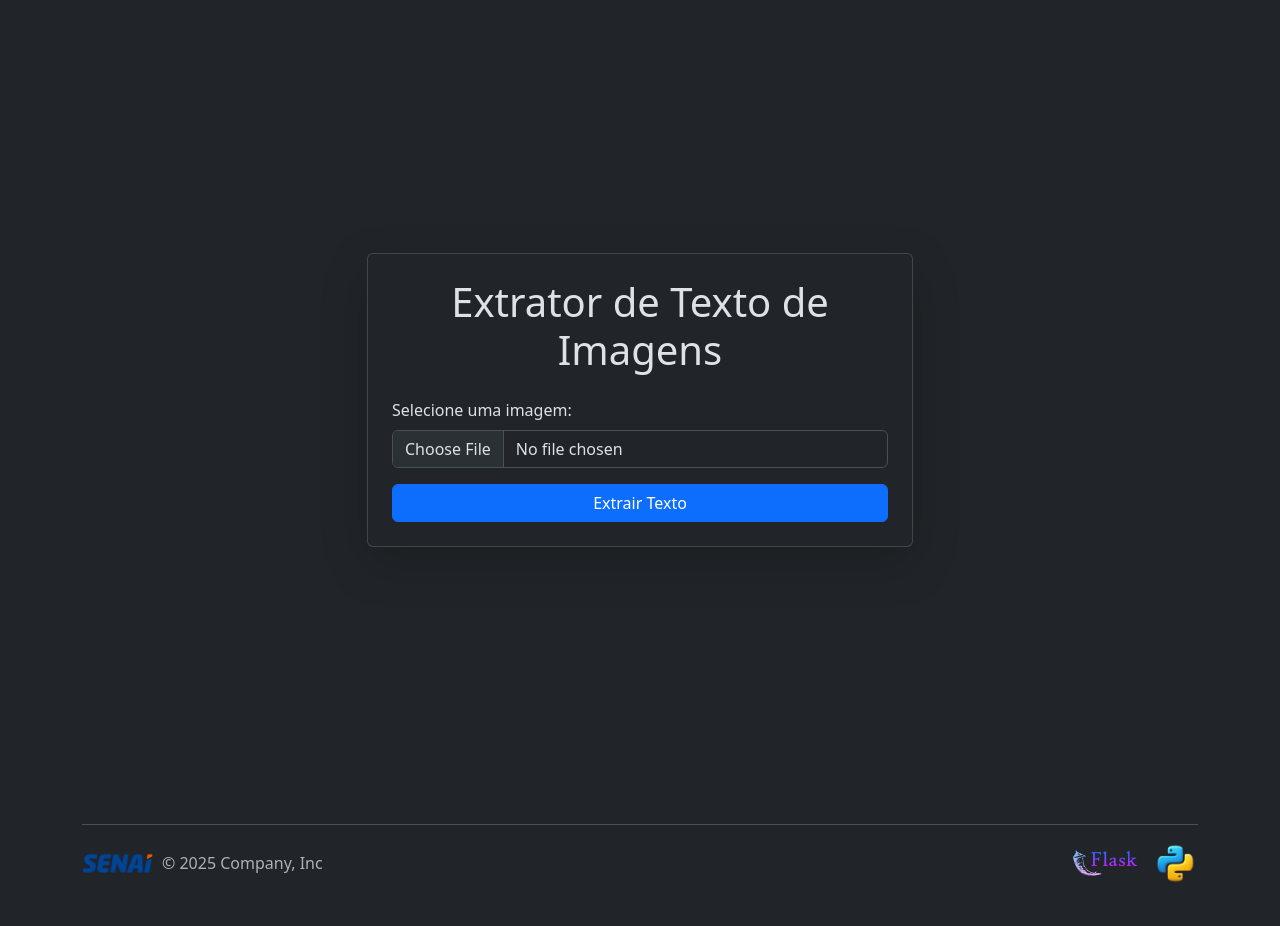
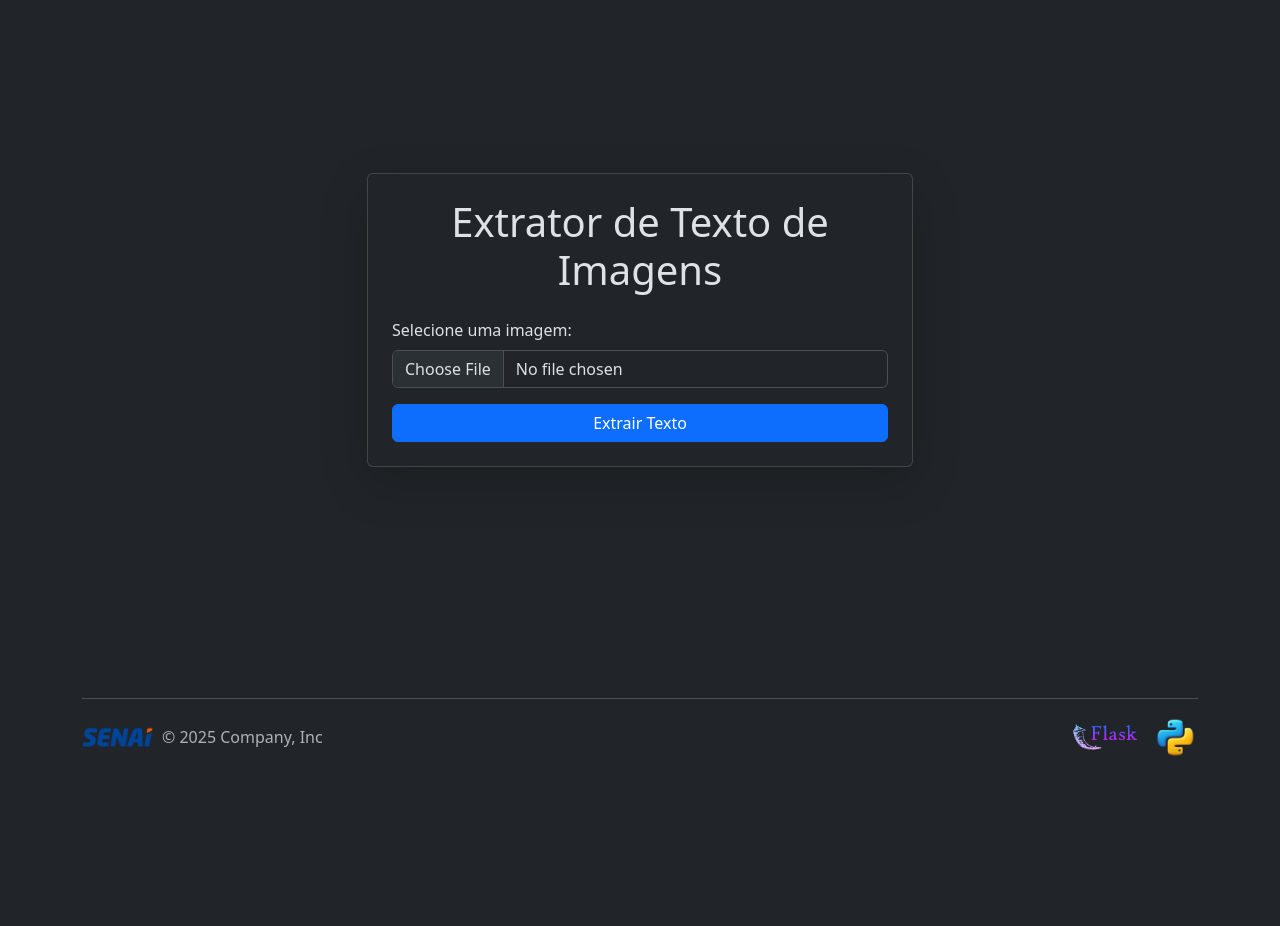
Before and after one commit to alexmachadoribeiro/extracao_texto_app, a Flask app: page / in a window 1280 px wide. After the commit the page ends 756 px from the top, so only its background shows below. Run offline with Flask 3, Linux system fonts and the light colour scheme.

Commit message:
Corrigido: agora o footer aparece dentro da página sem a barra de rolagem.

```diff
--- a/static/css/estilos.css
+++ b/static/css/estilos.css
@@ -19,3 +19,7 @@ footer {
     padding: 20px 0;
     text-align: center;
 }
+
+.min-vh-content {
+    min-height: 80vh;
+}
--- a/templates/base.html
+++ b/templates/base.html
@@ -6,8 +6,8 @@
         <meta name="viewport" content="width=device-width, initial-scale=1">
         <title>{% block title %}{% endblock %}</title>
         <link href="https://cdn.jsdelivr.net/npm/bootstrap@5.3.8/dist/css/bootstrap.min.css" rel="stylesheet" integrity="sha384-sRIl4kxILFvY47J16cr9ZwB07vP4J8+LH7qKQnuqkuIAvNWLzeN8tE5YBujZqJLB" crossorigin="anonymous">
+        <link rel="stylesheet" href="{{ url_for('static', filename='css/estilos.css') }}">
         <link rel="icon" type="image/png" href="{{ url_for('static', filename='images/ocr.png') }}">
-        <link rel="stylesheet" href="{{ url_for('static', filename='css/estilos.css') }}">
     </head>
 
     <body class="bg-dark" data-bs-theme="dark">
--- a/templates/editar_texto.html
+++ b/templates/editar_texto.html
@@ -8,6 +8,7 @@
         <button class="navbar-toggler" type="button" data-bs-toggle="collapse" data-bs-target="#navbarNavDropdown" aria-controls="navbarNavDropdown" aria-expanded="false" aria-label="Toggle navigation">
             <span class="navbar-toggler-icon"></span>
         </button>
+        <!-- REVIEW -->
         <!-- <div class="collapse navbar-collapse" id="navbarNavDropdown">
             <ul class="navbar-nav">
                 <li class="nav-item">
@@ -36,7 +37,7 @@
 
 <!-- container -->
 <div class="container">
-    <div class="row justify-content-center align-items-center min-vh-100">
+    <div class="row justify-content-center align-items-center min-vh-content">
         <div class="col-md-8">
             <div class="card p-4 shadow-lg">
                 <h1 class="card-title text-center mb-4">Edição de Texto Extraído</h1>
--- a/templates/index.html
+++ b/templates/index.html
@@ -2,7 +2,7 @@
 {% block title %}Extrator de Texto de Imagens{% endblock %}
 {% block content %}
     <div class="container">
-        <div class="row justify-content-center align-items-center min-vh-100">
+        <div class="row justify-content-center align-items-center min-vh-content">
             <div class="col-md-6">
                 <div class="card p-4 shadow-lg">
                     <h1 class="card-title text-center mb-4">Extrator de Texto de Imagens</h1>
```
